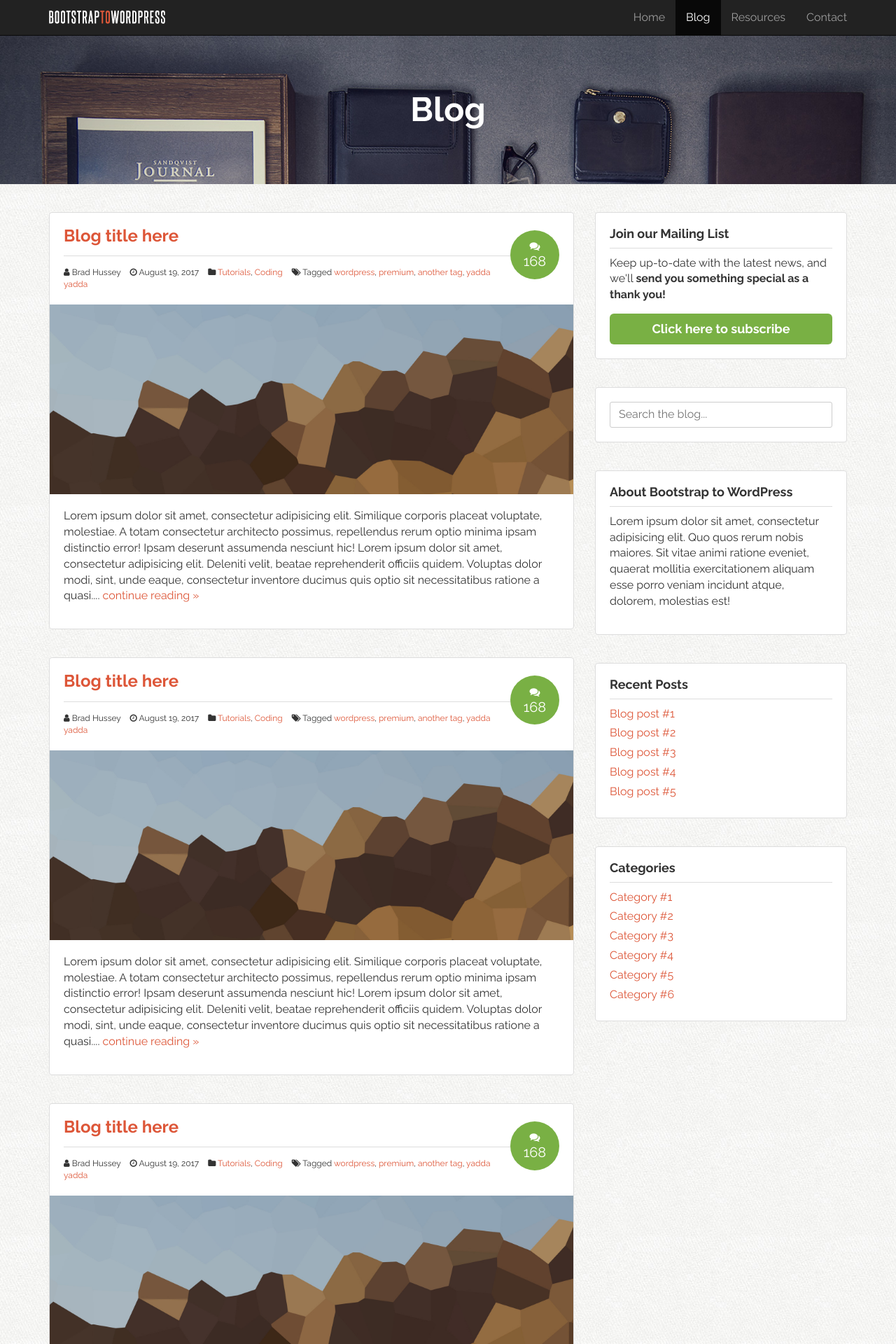
After one commit to Neil-Opena/Web-Dev-Projects, a PHP site: page /blog.html in a window 1280 px wide. The commit adds this page. Shown: the top 1920 px of the page at 70% size. Run offline with PHP 8.4, Linux system fonts and the light colour scheme; some libraries are stand-ins or nearby versions.

Commit message:
Finished blog section

```diff
--- a/B2W/assets/css/custom.css
+++ b/B2W/assets/css/custom.css
@@ -233,6 +233,34 @@ section h3{
     margin:30px 0 10px;
 }
 
+#primary{
+    padding-top:40px;
+    padding-bottom:40px;
+}
+
+.feature-image{
+    display:table;
+    width:100%;
+}
+
+.feature-image-default{
+    background:url('../img/stuff-feature.jpg') no-repeat;
+    background-size:cover;
+}
+
+.feature-image-default-alt{
+    background:url('../img/hipster-stuff.jpg') no-repeat;
+    background-size:cover;
+}
+
+.feature-image h1{
+    display:table-cell;
+    vertical-align: middle;
+    text-align: center;
+    color:white;
+}
+
+
 #optin{
     background: #3e4249;
     padding:20px 0;
@@ -363,6 +391,138 @@ footer li.signup-link a:hover{
     font-weight: bold;
 }
 
+/*Blog*/
+
+.post,
+.widget{
+    position:relative;
+    border:solid 1px #ddd;
+    background:white;
+    margin:0 0 40px;
+    -webkit-border-radius:4px;
+    -moz-border-radius:4px;
+    border-radius:4px;
+}
+
+.post header,
+.post .post-excerpt{
+    padding:20px;
+}
+
+.post header h3,
+.post header h1{
+    margin:0 0 15px;
+    padding:0 0 15px;
+    border-bottom: solid 1px #ddd;
+}
+
+.post header h1{
+    font-size: 24px;
+}
+
+.post-image{
+    height:auto;
+}
+
+.post-details{
+    font-size:12px;
+    width:90%;
+}
+
+.post-details i.fa{
+    padding-left:10px;
+}
+
+.post-details i.fa:first-child{
+    padding:0;
+}
+
+/*Widgets*/
+.widget{
+    padding:20px;
+}
+
+.widget h4{
+    margin:0 0 10px;
+    padding:0 0 10px;
+    border-bottom:solid 1px #ddd;
+}
+
+.widget ul{
+    list-style:none;
+    margin:0;
+    padding:0;
+}
+
+.widget ul li{
+    margin:0 0 5px;
+}
+
+.widget ul li:hover{
+    position:relative;
+    left:1px;
+}
+
+/*Comments*/
+.post-comments-badge{
+    height:70px;
+    width:70px;
+    position:absolute;
+    top:25px;
+    right:20px;
+    border:none;
+    -webkit-border-radius:100%;
+    -moz-border-radius:100%;
+    border-radius: 100%;
+    background:#79b044;
+    text-align:center;
+    display:table;
+}
+
+.post-comments-badge a{
+    display:table-cell;
+    vertical-align: middle;
+    color:white;
+    font-size:20px;
+    line-height:20px;
+}
+
+.post-comments-badge i.fa{
+    display:block;
+    font-size:15px;
+    padding:0;
+    margin-bottom: 4px;
+}
+
+.post-comments-badge:hover{
+    background:#8bc653;
+}
+
+/*Forms*/
+label{
+    display:block;
+    font-weight: bold;
+}
+
+input[type="text"],
+input[type="email"],
+input[type="url"],
+input[type="password"],
+input[type="search"],
+textarea{
+    color:#666;
+    border:1px solid #ccc;
+    border-radius: 3px;
+    -webkit-border-radius:3px;
+    -moz-border-radius:3px;
+    display: block;
+    -webkit-box-sizing:border-box;
+    -moz-box-sizing:border-box;
+    box-sizing:border-box;
+    width:100%;
+    padding:6px 12px;
+}
+
 /*Custom icon sprites*/
 i.ci{
     display:inline-block;
--- /dev/null
+++ b/B2W/blog.html
@@ -0,0 +1,257 @@
+<!DOCTYPE html>
+<html>
+<head>
+    <meta http-equi="Content-Type" content="text/html; charset=UTF-8">
+    <meta charset="utf-8">
+    <meta name="viewport" content="width=device-width, initial-scale=1">
+    <meta name="description" content="">
+    <meta name="author" content="">
+    <link rel="icon" href="assets/img/favicon.ico">
+    <link rel="stylesheet" href="assets/css/font-awesome/css/font-awesome.min.css">
+    <link href="https://fonts.googleapis.com/css?family=Raleway:400,700" rel="stylesheet">
+    <link rel="stylesheet" href="assets/css/bootstrap.min.css">
+    <link rel="stylesheet" href="assets/css/custom.css">
+    <title>Bootstrap to WordPress</title>
+
+    <!-- HTML5 shiv and Respond.js IE8 support of HTML5 elements and media queries -->
+    <!--[if lt IE 9]>
+    <script src="https://oss.maxcdn.com/html5shiv/3.7.2/html5shiv.min.js"></script>
+    <script src="https://oss.maxcdn.com/respond/1.4.2/respond.min.js"></script>
+    <![endif]-->
+</head>
+<body class="blog">
+<!-- Header -->
+    <header class="site-header" role="banner">
+    <!-- Nav Bar -->
+    <div class="navbar-wrapper">
+        <div class="navbar navbar-inverse navbar-fixed-top" role="navigation">
+            <div class="container">
+                <div class="navbar-header">
+                    <button type="button" class="navbar-toggle" data-toggle="collapse" data-target=".navbar-collapse">
+                        <span class="sr-only">Toggle navigation</span>
+                        <span class="icon-bar"></span>
+                        <span class="icon-bar"></span>
+                        <span class="icon-bar"></span>
+                    </button>
+                    <a class="navbar-brand" href="/"><img src="assets/img/logo.png" alt="Bootstrap to WordPress"></a>
+                </div>
+                <div class="navbar-collapse collapse">
+                    <ul class="nav navbar-nav navbar-right">
+                        <li><a href="/">Home</a></li>
+                        <li class="active"><a href="blog.html">Blog</a></li>
+                        <li><a href="resources.html">Resources</a></li>
+                        <li><a href="contact.html">Contact</a></li>
+                    </ul>
+                </div>
+            </div>
+        </div>
+    </div>
+    </header>
+
+    <section class="feature-image feature-image-default-alt" data-type="background" data-speed="2">
+        <h1 class="page-title">Blog</h1>
+        <!-- Blog content -->
+    </section>
+        <div class="container">
+            <div class="row" id="primary">
+                <main id="content" class="col-sm-8" role="main">
+                    <article class="post">
+                        <header>
+                            <h3><a href="post.html">Blog title here</a></h3>
+                            <div class="post-details">
+                                <i class="fa fa-user"></i>
+                                Brad Hussey
+                                <i class="fa fa-clock-o"></i>
+                                <time>August 19, 2017</time>
+                                <i class="fa fa-folder"></i>
+                                <a href="">Tutorials</a>, <a href="">Coding</a>
+                                <i class="fa fa-tags"></i>
+                                Tagged <a href="">wordpress</a>, <a href="">premium</a>, <a href="">another tag</a>, <a href="">yadda yadda</a>
+                                <div class="post-comments-badge">
+                                    <a href=""><i class="fa fa-comments"></i>168</a>
+                                </div>
+                            </div>
+                        </header>
+                        <div class="post-image">
+                            <img src="assets/img/hero-bg.jpg" alt="Hero Image">
+                        </div>
+                        <div class="post-excerpt">
+                            <p>Lorem ipsum dolor sit amet, consectetur adipisicing elit. Similique corporis placeat voluptate, molestiae. A totam consectetur architecto possimus, repellendus rerum optio minima ipsam distinctio error! Ipsam deserunt assumenda nesciunt hic! Lorem ipsum dolor sit amet, consectetur adipisicing elit. Deleniti velit, beatae reprehenderit officiis quidem. Voluptas dolor modi, sint, unde eaque, consectetur inventore ducimus quis optio sit necessitatibus ratione a quasi.... <a href="post.html">continue reading &raquo;</a></p>
+                        </div>
+                    </article>
+
+                    <article class="post">
+                        <header>
+                            <h3><a href="post.html">Blog title here</a></h3>
+                            <div class="post-details">
+                                <i class="fa fa-user"></i>
+                                Brad Hussey
+                                <i class="fa fa-clock-o"></i>
+                                <time>August 19, 2017</time>
+                                <i class="fa fa-folder"></i>
+                                <a href="">Tutorials</a>, <a href="">Coding</a>
+                                <i class="fa fa-tags"></i>
+                                Tagged <a href="">wordpress</a>, <a href="">premium</a>, <a href="">another tag</a>, <a href="">yadda yadda</a>
+                                <div class="post-comments-badge">
+                                    <a href=""><i class="fa fa-comments"></i>168</a>
+                                </div>
+                            </div>
+                        </header>
+                        <div class="post-image">
+                            <img src="assets/img/hero-bg.jpg" alt="Hero Image">
+                        </div>
+                        <div class="post-excerpt">
+                            <p>Lorem ipsum dolor sit amet, consectetur adipisicing elit. Similique corporis placeat voluptate, molestiae. A totam consectetur architecto possimus, repellendus rerum optio minima ipsam distinctio error! Ipsam deserunt assumenda nesciunt hic! Lorem ipsum dolor sit amet, consectetur adipisicing elit. Deleniti velit, beatae reprehenderit officiis quidem. Voluptas dolor modi, sint, unde eaque, consectetur inventore ducimus quis optio sit necessitatibus ratione a quasi.... <a href="post.html">continue reading &raquo;</a></p>
+                        </div>
+                    </article>
+
+                    <article class="post">
+                        <header>
+                            <h3><a href="post.html">Blog title here</a></h3>
+                            <div class="post-details">
+                                <i class="fa fa-user"></i>
+                                Brad Hussey
+                                <i class="fa fa-clock-o"></i>
+                                <time>August 19, 2017</time>
+                                <i class="fa fa-folder"></i>
+                                <a href="">Tutorials</a>, <a href="">Coding</a>
+                                <i class="fa fa-tags"></i>
+                                Tagged <a href="">wordpress</a>, <a href="">premium</a>, <a href="">another tag</a>, <a href="">yadda yadda</a>
+                                <div class="post-comments-badge">
+                                    <a href=""><i class="fa fa-comments"></i>168</a>
+                                </div>
+                            </div>
+                        </header>
+                        <div class="post-image">
+                            <img src="assets/img/hero-bg.jpg" alt="Hero Image">
+                        </div>
+                        <div class="post-excerpt">
+                            <p>Lorem ipsum dolor sit amet, consectetur adipisicing elit. Similique corporis placeat voluptate, molestiae. A totam consectetur architecto possimus, repellendus rerum optio minima ipsam distinctio error! Ipsam deserunt assumenda nesciunt hic! Lorem ipsum dolor sit amet, consectetur adipisicing elit. Deleniti velit, beatae reprehenderit officiis quidem. Voluptas dolor modi, sint, unde eaque, consectetur inventore ducimus quis optio sit necessitatibus ratione a quasi.... <a href="post.html">continue reading &raquo;</a></p>
+                        </div>
+                    </article>
+                </main>
+
+                <!-- Sidebar -->
+                <aside class="col-sm-4">
+                    <div class="widget">
+                        <h4>Join our Mailing List</h4>
+                        <p>Keep up-to-date with the latest news, and we'll <strong>send you something special as a thank you!</strong></p>
+                        <button class="btn btn-success btn-lg btn-block" data-toggle="modal" data-target="#myModal">Click here to subscribe</button>
+                    </div>
+                    <div class="widget">
+                        <form role="form" class="search-form">
+                            <label for="sidebar-search" class="sr-only">Search the blog</label>
+                            <input type="text" id="sidebar-search" placeholder="Search the blog...">
+                        </form>
+                    </div>
+                    <div class="widget">
+                        <h4>About Bootstrap to WordPress</h4>
+                        <p>Lorem ipsum dolor sit amet, consectetur adipisicing elit. Quo quos rerum nobis maiores. Sit vitae animi ratione eveniet, quaerat mollitia exercitationem aliquam esse porro veniam incidunt atque, dolorem, molestias est!</p>
+                    </div>
+                    <div class="widget">
+                        <h4>Recent Posts</h4>
+                        <ul>
+                            <li><a href="">Blog post #1</a></li>
+                            <li><a href="">Blog post #2</a></li>
+                            <li><a href="">Blog post #3</a></li>
+                            <li><a href="">Blog post #4</a></li>
+                            <li><a href="">Blog post #5</a></li>
+                        </ul>
+                    </div>
+                    <div class="widget">
+                        <h4>Categories</h4>
+                        <ul>
+                            <li><a href="">Category #1</a></li>
+                            <li><a href="">Category #2</a></li>
+                            <li><a href="">Category #3</a></li>
+                            <li><a href="">Category #4</a></li>
+                            <li><a href="">Category #5</a></li>
+                            <li><a href="">Category #6</a></li>
+                        </ul>
+                    </div>
+                </aside>
+            </div>
+        </div>
+
+    <!-- Sign up section -->
+    <section id="signup" data-type="background" data-speed="4">
+        <div class="container">
+            <div class="row">
+                <div class="col-sm-6 col-sm-offset-3">
+                    <h2>Are you ready to take your coding skills to the <strong>next level</strong>?</h2>
+                    <p><a href="#" class="btn btn-lg btn-block btn-success">Yes, sign me up</a></p>
+                </div>
+            </div>
+        </div>
+    </section>
+
+    <!-- Footer -->
+    <footer>
+        <div class="container">
+            <div class="col-sm-3">
+                <p><a href="/"><img src="assets/img/logo.png" alt="Bootstrap to WordPress"></a></p>
+            </div>
+            <div class="col-sm-6">
+                <nav>
+                    <ul class="list-unstyled list-inline">
+                        <li>
+                            <a href="">Home</a>
+                        </li>
+                        <li>
+                            <a href="">Blog</a>
+                        </li>
+                        <li>
+                            <a href="">Resources</a>
+                        </li>
+                        <li>
+                            <a href="">Contact</a>
+                        </li>
+                        <li class="signup-link">
+                            <a href="">Sign up now</a>
+                        </li>
+                    </ul>
+                </nav>
+            </div>
+            <div class="col-sm-3">
+                <p class="pull-right">&copy; 2017 Neil Opena</p>
+            </div>
+        </div>
+    </footer>
+
+    <!-- Modals -->
+    <div class="modal fade" id="myModal">
+        <div class="modal-dialog">
+            <div class="modal-content">
+                <div class="modal-header">
+                    <button type="button" class="close" data-dismiss="modal"><span aria-hidden="true">&times;</span><span class="sr-only">Close</span></button>
+                    <h4 class="modal-title" id="myModalLabel"><i class="fa fa-envelope"> Subscribe to our Mailing List</i></h4>
+                </div>
+                <div class="modal-body">
+                    <p>Simply enter your name and email! As a thank you for joining us, we're going to give you one of our best-selling courses, <em>for free!</em></p>
+                    <form class="form-inline" role="form">
+                        <div class="form-group">
+                            <label class="sr-only" for="subscribe-name">Your first name</label>
+                            <input type="text" class="form-control" id="subscribe-name" placeholder="Your first name">
+                        </div>
+                        <div class="form-group">
+                            <label class="sr-only" for="subscribe-name">and your email</label>
+                            <input type="text" class="form-control" id="subscribe-email" placeholder="and your email">
+                        </div>
+                        <input type="submit" class="btn btn-danger" value="Subscribe!">
+                    </form>
+
+                    <hr>
+
+                    <p><small>By providing your email you consent to receiving occasional promotional emails &amp; newsletters. <br>No Spam. Just good stuff. We respect your privacy &amp; you may unsubscribe at any time.</small></p>
+                </div>
+            </div>
+        </div>
+    </div>
+
+    <!-- Bootstrap core javascript -->
+    <script src="https://ajax.googleapis.com/ajax/libs/jquery/3.2.1/jquery.min.js"></script>
+    <script src="assets/js/jquery-3.2.1.min.js"></script>
+    <script src="assets/js/bootstrap.min.js"></script>
+    <script src="assets/js/main.js"></script>
+</body>
+</html>
```
